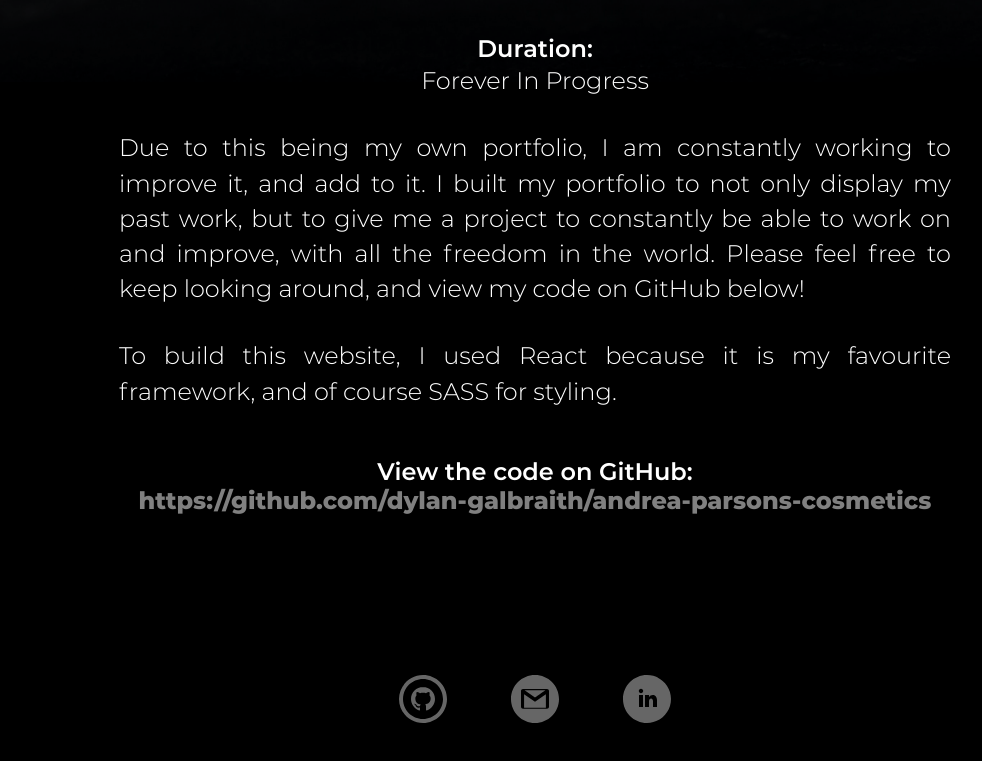
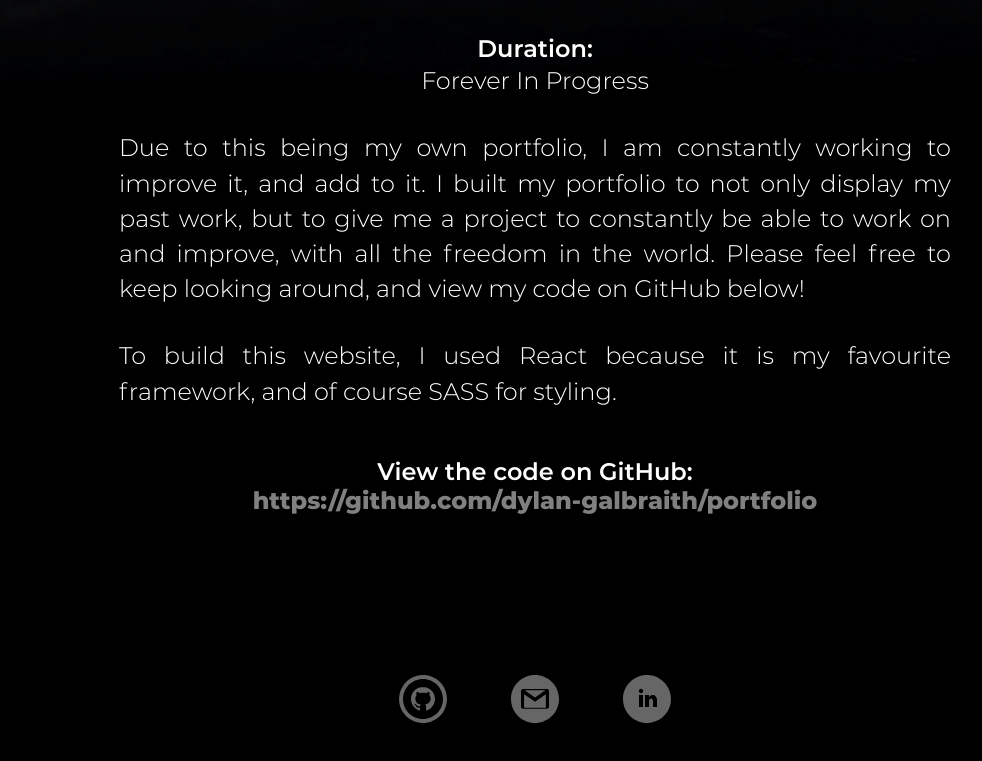
Before and after one commit to dylan-galbraith/portfolio, a React (Create React App) app: page /work/dylan-galbraith-portfolio in a window 1280 px wide. Shown: the part 878-1639 px from the top of the page, without its empty margins (105-1087 px from the left). Built offline with nearby package versions, Linux system fonts and the light colour scheme.

Commit message:
Fix the github link for my portfolio project page

```diff
--- a/src/pages/Work/Dylan.js
+++ b/src/pages/Work/Dylan.js
@@ -28,7 +28,7 @@
           <p className="project__text">To build this website, I used React because it is my favourite framework, and of course SASS for styling.</p>
           <div className="project__cta">
             <p className="project__label">View the code on GitHub: </p>
-            <a className="project__link" href="https://github.com/dylan-galbraith/andrea-parsons-cosmetics" target="_blank" rel="noopener noreferrer">https://github.com/dylan-galbraith/andrea-parsons-cosmetics</a>
+            <a className="project__link" href="https://github.com/dylan-galbraith/portfolio" target="_blank" rel="noopener noreferrer">https://github.com/dylan-galbraith/portfolio</a>
           </div>
         </div>
       </div>
```
